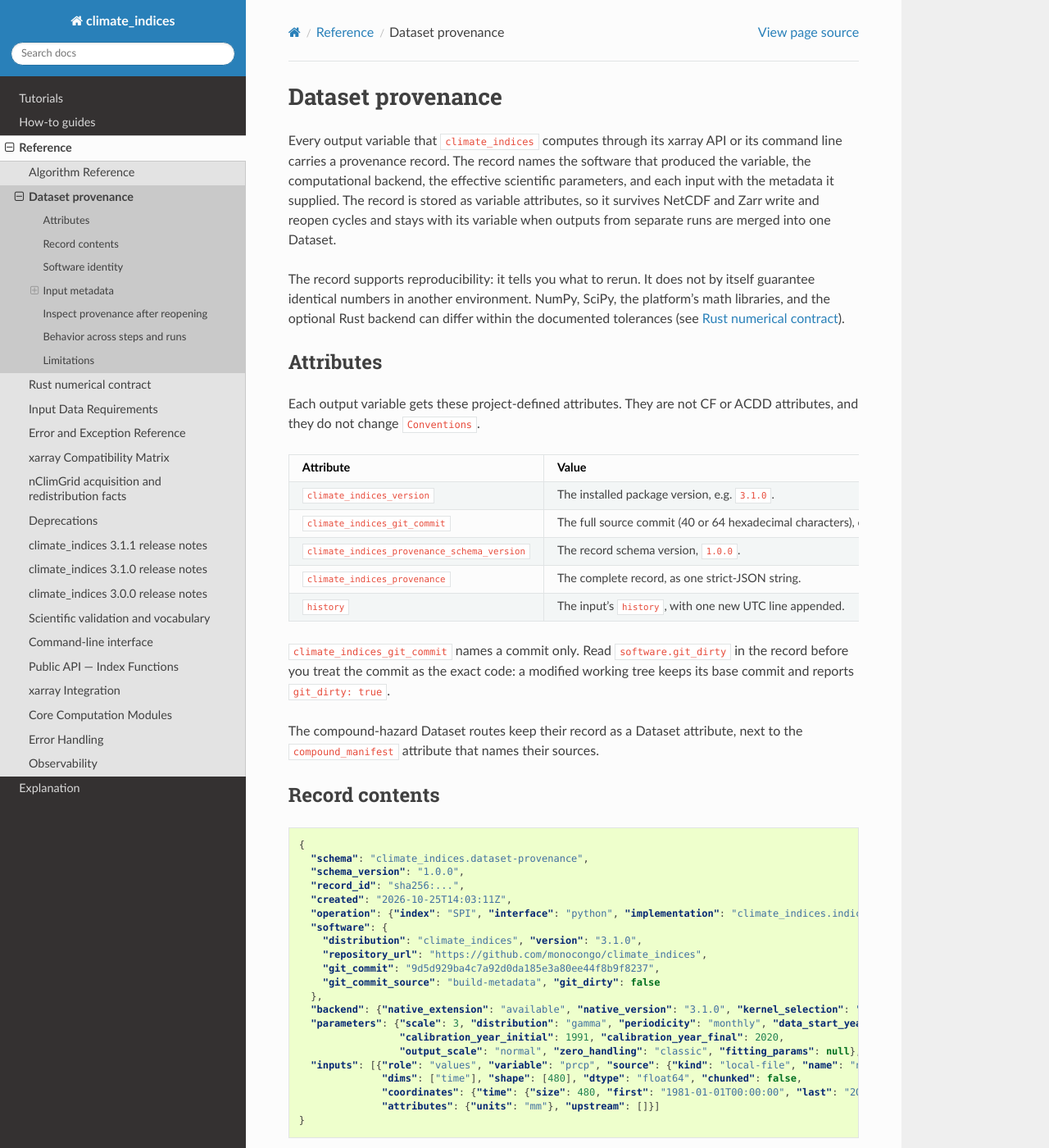
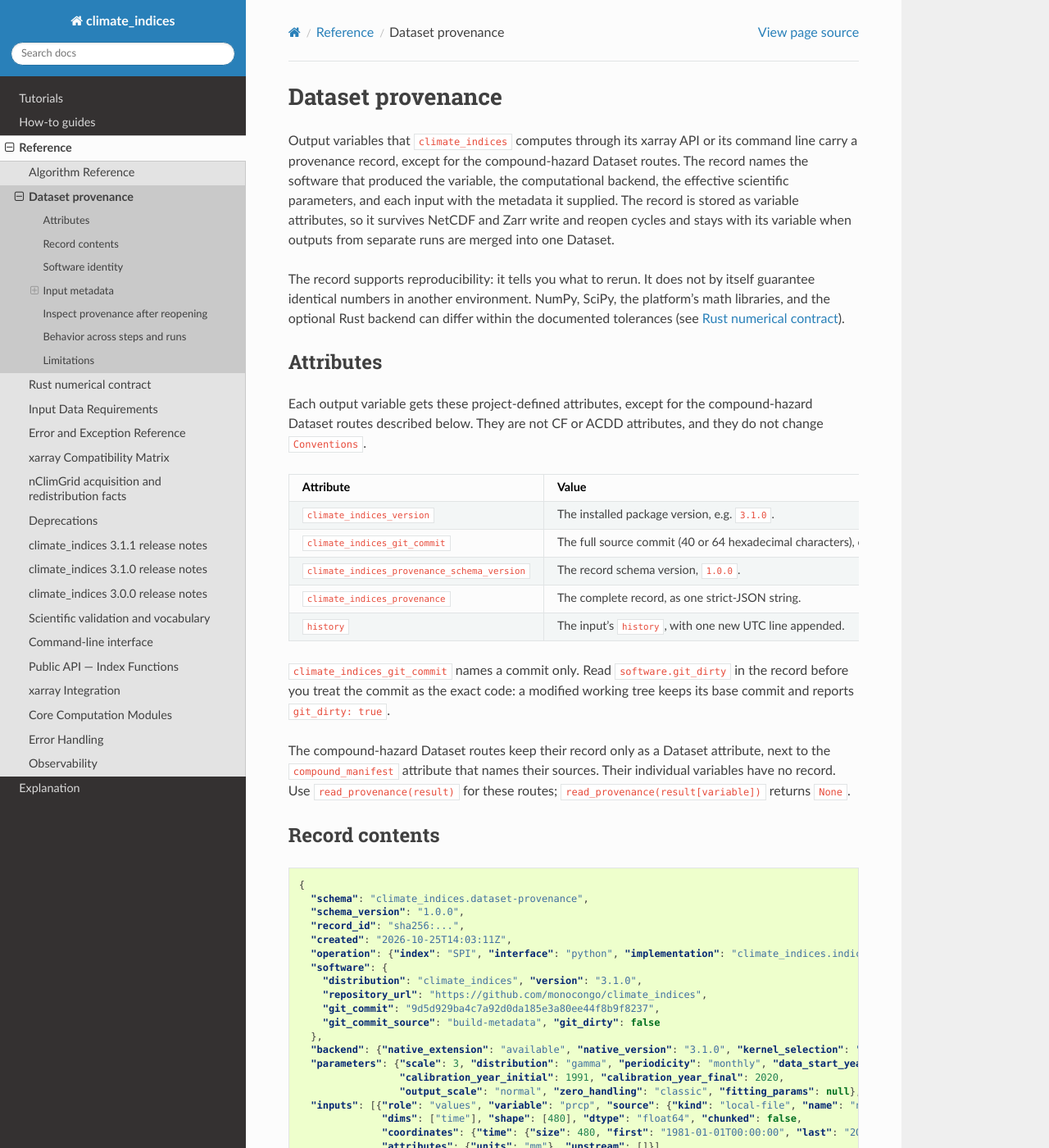
Before and after one commit to monocongo/climate_indices, a Sphinx documentation site: the page built from docs/provenance.md, in a window 1280 px wide and 1400 px high. Shown: the whole window at 82% size. Built offline with Sphinx 7.4.7 and the Read the Docs theme 3.1.0, drawn with Linux system fonts in a browser that asks for light colours; some of the changed text lies outside the part shown.

Commit message:
docs(release): address review findings on provenance and release wording
Clarify Dataset-level compound provenance and filename retention. Remove the provisional release notice in accordance with the release runbook.

Finding: 4433131333, 4433131336, 4433153096
Review-Anchor: https://github.com/monocongo/climate_indices/pull/1520#discussion_r4433131333
Review-Anchor: https://github.com/monocongo/climate_indices/pull/1520#discussion_r4433131336
Review-Anchor: https://github.com/monocongo/climate_indices/pull/1520#discussion_r4433153096

```diff
--- a/docs/provenance.md
+++ b/docs/provenance.md
@@ -1,7 +1,8 @@
 # Dataset provenance
 
-Every output variable that `climate_indices` computes through its xarray API or
-its command line carries a provenance record. The record names the software
+Output variables that `climate_indices` computes through its xarray API or
+its command line carry a provenance record, except for the compound-hazard Dataset routes.
+The record names the software
 that produced the variable, the computational backend, the effective
 scientific parameters, and each input with the metadata it supplied. The
 record is stored as variable attributes, so it survives NetCDF and Zarr write
@@ -15,8 +16,8 @@ documented tolerances (see {doc}`rust-numerical-contract`).
 
 ## Attributes
 
-Each output variable gets these project-defined attributes. They are not CF or
-ACDD attributes, and they do not change `Conventions`.
+Each output variable gets these project-defined attributes, except for the compound-hazard Dataset routes described below.
+They are not CF or ACDD attributes, and they do not change `Conventions`.
 
 | Attribute | Value |
 | --- | --- |
@@ -30,8 +31,9 @@ ACDD attributes, and they do not change `Conventions`.
 the record before you treat the commit as the exact code: a modified working
 tree keeps its base commit and reports `git_dirty: true`.
 
-The compound-hazard Dataset routes keep their record as a Dataset attribute, next
-to the `compound_manifest` attribute that names their sources.
+The compound-hazard Dataset routes keep their record only as a Dataset attribute, next
+to the `compound_manifest` attribute that names their sources. Their individual variables have no record.
+Use `read_provenance(result)` for these routes; `read_provenance(result[variable])` returns `None`.
 
 ## Record contents
 
@@ -290,8 +292,9 @@ pretty-printed with any JSON tool.
   digest instead.
 - **Derived inputs.** Computing SPEI from a PET result records the PET record as
   the upstream step of the `pet_mm` input, with its own inputs' identifiers.
-- **Merged runs.** Records are per variable and nothing is written as a global
-  attribute, so merging outputs from separate runs keeps each variable's lineage.
+- **Merged runs.** Except for compound-hazard Dataset routes, records are per variable, not global attributes.
+  Merging outputs from separate runs keeps each variable's lineage.
+  Compound records are Dataset attributes and do not stay with variables selected from those Datasets.
 - **History.** The output keeps its primary input's `history` and appends one
   line. Each input's own `history` stays in its entry of the record.
 
```
Also changed, not shown: CHANGELOG.md (+5 -1 lines), docs/deprecations/api-changes.md (+5 -2 lines), docs/release-notes-3.1.1.md (+7 -5 lines), src/climate_indices/CONTEXT.md (+6 -1 lines).
